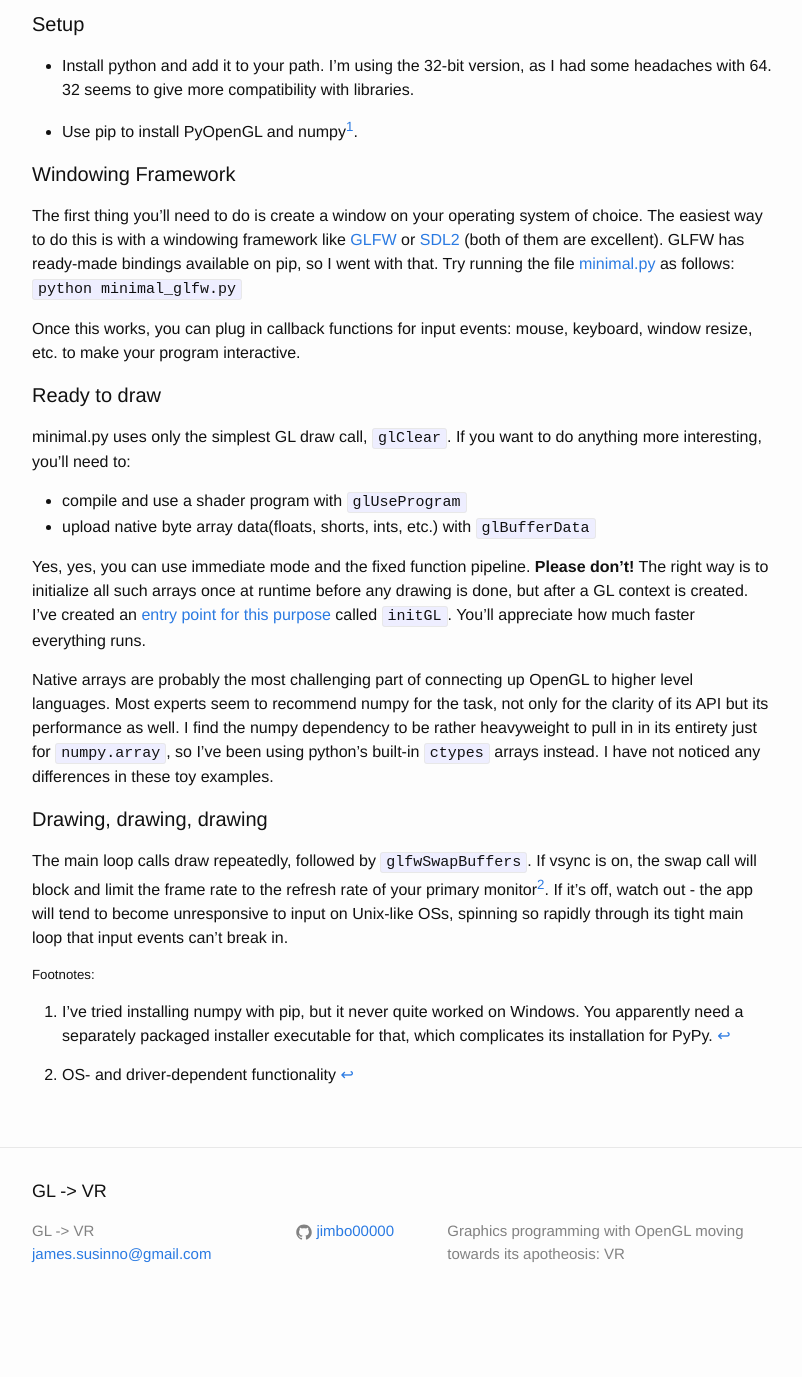
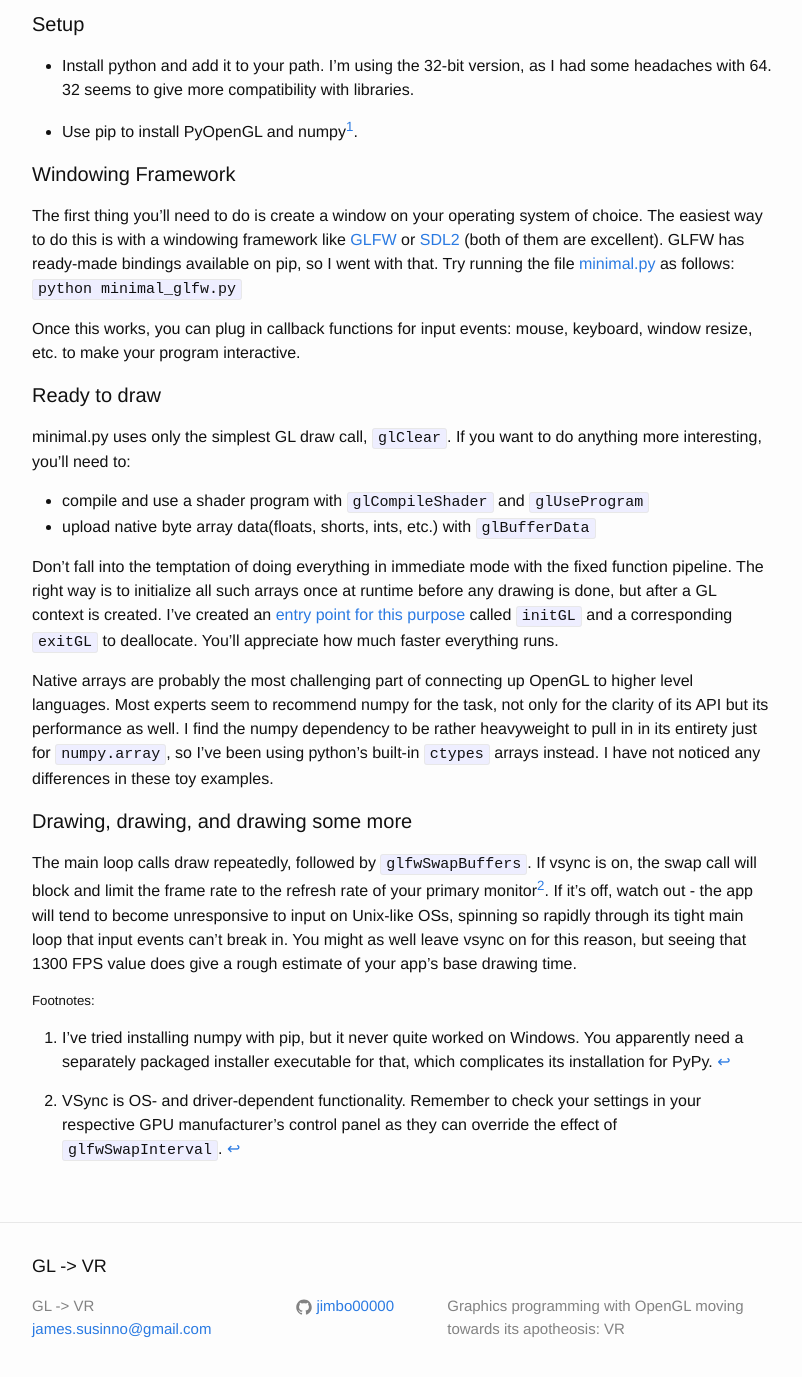
Before and after one commit to jimbo00000/jimbo00000.github.com, a Jekyll site: the page built from _posts/2016-1-1-opengl-scripting.markdown, in a window 1280 px wide and 1400 px high, scrolled down 602 px. Shown: the top 1377 px of the window, without its empty margins (238-1040 px from the left). Built offline with Jekyll 4.4.1, drawn with Linux system fonts in a browser that asks for light colours; before the commit the page ends 1927 px from its top, so only the background shows below that; some of the changed text lies outside the part shown.

Commit message:
Tweak the second post.

```diff
--- a/_posts/2016-1-1-opengl-scripting.markdown
+++ b/_posts/2016-1-1-opengl-scripting.markdown
@@ -28,15 +28,15 @@ Once this works, you can plug in callback functions for input events: mouse, key
 #### Ready to draw
 minimal.py uses only the simplest GL draw call, `glClear`. If you want to do anything more interesting, you'll need to:
 
- - compile and use a shader program with `glUseProgram`
+ - compile and use a shader program with `glCompileShader` and `glUseProgram`
  - upload native byte array data(floats, shorts, ints, etc.) with `glBufferData`
 
-Yes, yes, you can use immediate mode and the fixed function pipeline. **Please don't!** The right way is to initialize all such arrays once at runtime before any drawing is done, but after a GL context is created. I've created an [entry point for this purpose][scene07_initGL] called `initGL`. You'll appreciate how much faster everything runs.
+Don't fall into the temptation of doing everything in immediate mode with the fixed function pipeline. The right way is to initialize all such arrays once at runtime before any drawing is done, but after a GL context is created. I've created an [entry point for this purpose][scene07_initGL] called `initGL` and a corresponding `exitGL` to deallocate. You'll appreciate how much faster everything runs.
 
 Native arrays are probably the most challenging part of connecting up OpenGL to higher level languages. Most experts seem to recommend numpy for the task, not only for the clarity of its API but its performance as well. I find the numpy dependency to be rather heavyweight to pull in in its entirety just for `numpy.array`, so I've been using python's built-in `ctypes` arrays instead. I have not noticed any differences in these toy examples.
 
-#### Drawing, drawing, drawing
-The main loop calls draw repeatedly, followed by `glfwSwapBuffers`. If vsync is on, the swap call will block and limit the frame rate to the refresh rate of your primary monitor[^2]. If it's off, watch out - the app will tend to become unresponsive to input on Unix-like OSs, spinning so rapidly through its tight main loop that input events can't break in.
+#### Drawing, drawing, and drawing some more
+The main loop calls draw repeatedly, followed by `glfwSwapBuffers`. If vsync is on, the swap call will block and limit the frame rate to the refresh rate of your primary monitor[^2]. If it's off, watch out - the app will tend to become unresponsive to input on Unix-like OSs, spinning so rapidly through its tight main loop that input events can't break in. You might as well leave vsync on for this reason, but seeing that 1300 FPS value does give a rough estimate of your app's base drawing time.
 
 
 [hardcode_shaders_py]: https://github.com/jimbo00000/RiftSkeleton/blob/master/tools/hardcode_shaders.py
@@ -53,6 +53,6 @@ The main loop calls draw repeatedly, followed by `glfwSwapBuffers`. If vsync is
 ##### Footnotes:
 
 [^1]: I've tried installing numpy with pip, but it never quite worked on Windows. You apparently need a separately packaged installer executable for that, which complicates its installation for PyPy.
-[^2]: OS- and driver-dependent functionality
+[^2]: VSync is OS- and driver-dependent functionality. Remember to check your settings in your respective GPU manufacturer's control panel as they can override the effect of `glfwSwapInterval`.
 
 [scene07_initGL]: https://bitbucket.org/jimbo00000/opengl-with-python/src/978902d99ec4a7537e52060c9b0b1e39064b30e3/scene/scene07.py?at=master&fileviewer=file-view-default#scene07.py-64
```
Also changed, not shown: other parts of _posts/2016-1-1-opengl-scripting.markdown (+1 -1 lines).
